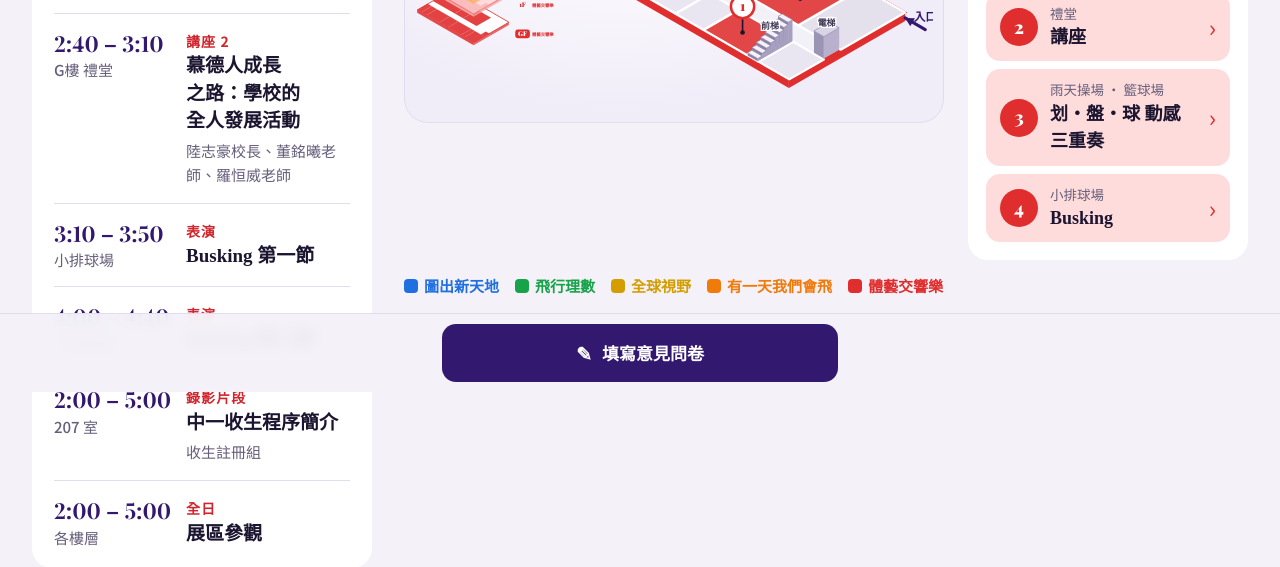
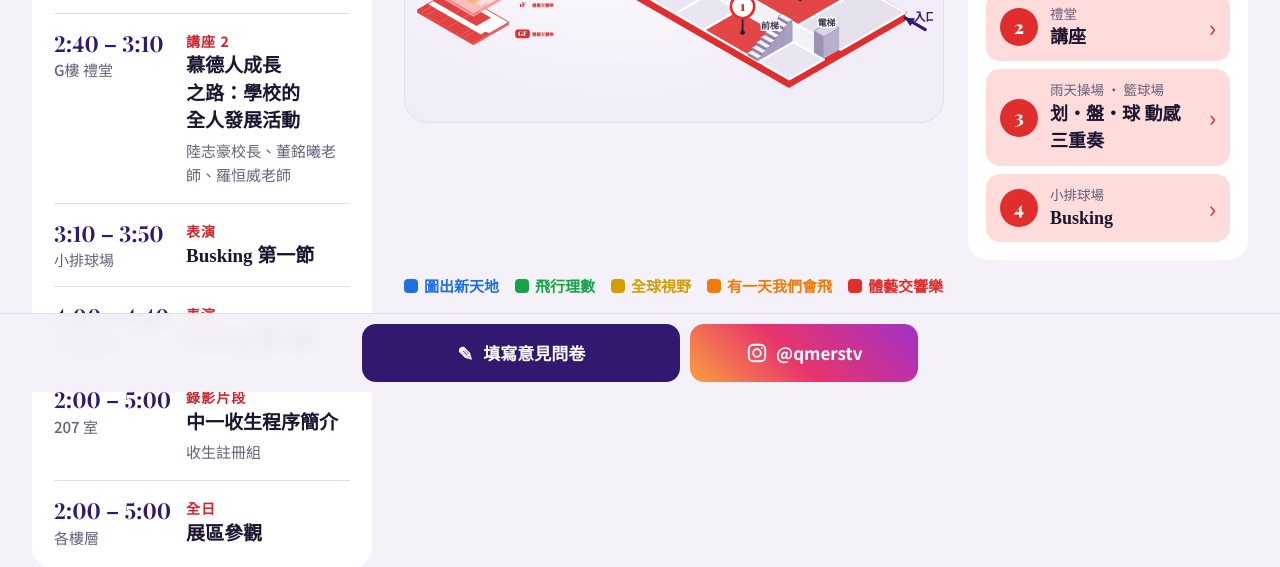
Before and after one commit to trevorchoy1128/qmss-infoday-map, a plain HTML site: page index.html in a window 1280 px wide. Shown: the part 408-975 px from the top of the page. Drawn offline with nearby package versions, Linux system fonts and the light colour scheme.

Commit message:
Add Instagram button; disable double-tap zoom
Co-Authored-By: Claude Opus 5.5 <noreply@anthropic.com>
Claude-Session: https://claude.ai/code/session_01PWGbT6wN5B8ZmZwAEytNwn

```diff
--- a/index.html
+++ b/index.html
@@ -3,6 +3,7 @@
 <head>
 <meta charset="utf-8">
 <meta name="viewport" content="width=device-width, initial-scale=1">
+<style>button,a,svg,.panel{touch-action:manipulation}</style>
 <title>慕德升中資訊日 2026</title>
 <link rel="preconnect" href="https://fonts.googleapis.com">
 <link rel="preconnect" href="https://fonts.gstatic.com" crossorigin>
@@ -18,7 +19,7 @@
   color-scheme:light;
 }
 *{box-sizing:border-box}
-html,body{margin:0}
+html,body{margin:0;touch-action:manipulation}
 body{background:var(--page);color:var(--ink);font-family:var(--body);line-height:1.6;font-size:17px;padding-bottom:96px}
 :focus-visible{outline:3px solid var(--red);outline-offset:3px;border-radius:6px}
 .wrap{max-width:1800px;margin:0 auto;padding:0 clamp(18px,2.5vw,40px)}
@@ -173,6 +174,10 @@ h2{font-family:var(--display);font-weight:900;font-size:28px;margin:0 0 14px;let
 .ip-room strong{font-family:var(--display);font-weight:900;font-size:18px;line-height:1.35}
 .ip-room em{font-style:normal;color:var(--c);font-size:24px}
 .bar .wrap.one{grid-template-columns:1fr;max-width:460px}
+.bar .wrap.two{grid-template-columns:1.4fr 1fr;max-width:620px}
+.igbtn{display:flex;align-items:center;justify-content:center;gap:8px;padding:14px 10px;border-radius:14px;color:#fff;text-decoration:none;font-weight:700;font-size:17px;white-space:nowrap;background:linear-gradient(45deg,#f9a03f 0%,#e8336d 45%,#a032c8 100%)}
+.igbtn:hover{filter:brightness(1.08)}
+
 
 
 .iso-grid{display:grid;grid-template-columns:minmax(150px,26%) 1fr;gap:10px;align-items:center}
@@ -308,9 +313,10 @@ footer{text-align:center;color:var(--muted);font-size:14px;padding:36px 18px 16p
 
 <footer>港澳信義會慕德中學 · 2026 升中資訊日</footer>
 
-<nav class="bar" aria-label="意見問卷">
-  <div class="wrap one">
+<nav class="bar" aria-label="意見問卷及 Instagram">
+  <div class="wrap two">
     <a class="qbtn" data-survey="visit" href="https://docs.google.com/forms/d/e/1FAIpQLScut7QQIQYBjDKqKuF-mVHRVajePN_r1fBbPYvxYM5ji3MCsw/viewform" target="_blank" rel="noopener"><span aria-hidden="true">✎</span>填寫意見問卷</a>
+    <a class="igbtn" href="https://www.instagram.com/qmerstv/" target="_blank" rel="noopener" aria-label="Instagram @qmerstv（在新分頁開啟）"><svg viewBox="0 0 24 24" width="22" height="22" aria-hidden="true" fill="none" stroke="currentColor" stroke-width="2"><rect x="3" y="3" width="18" height="18" rx="5"/><circle cx="12" cy="12" r="4.2"/><circle cx="17.4" cy="6.6" r="1.1" fill="currentColor" stroke="none"/></svg><span>@qmerstv</span></a>
   </div>
 </nav>
 
```
